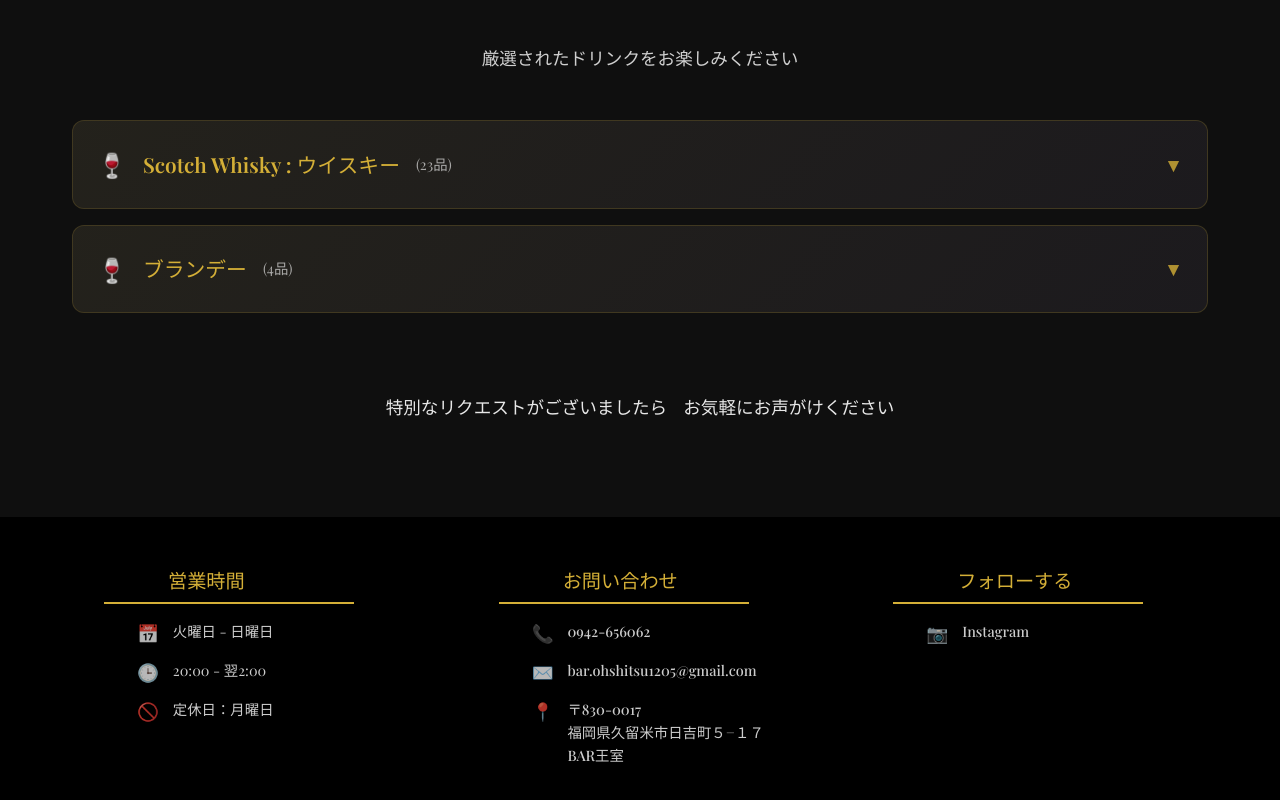
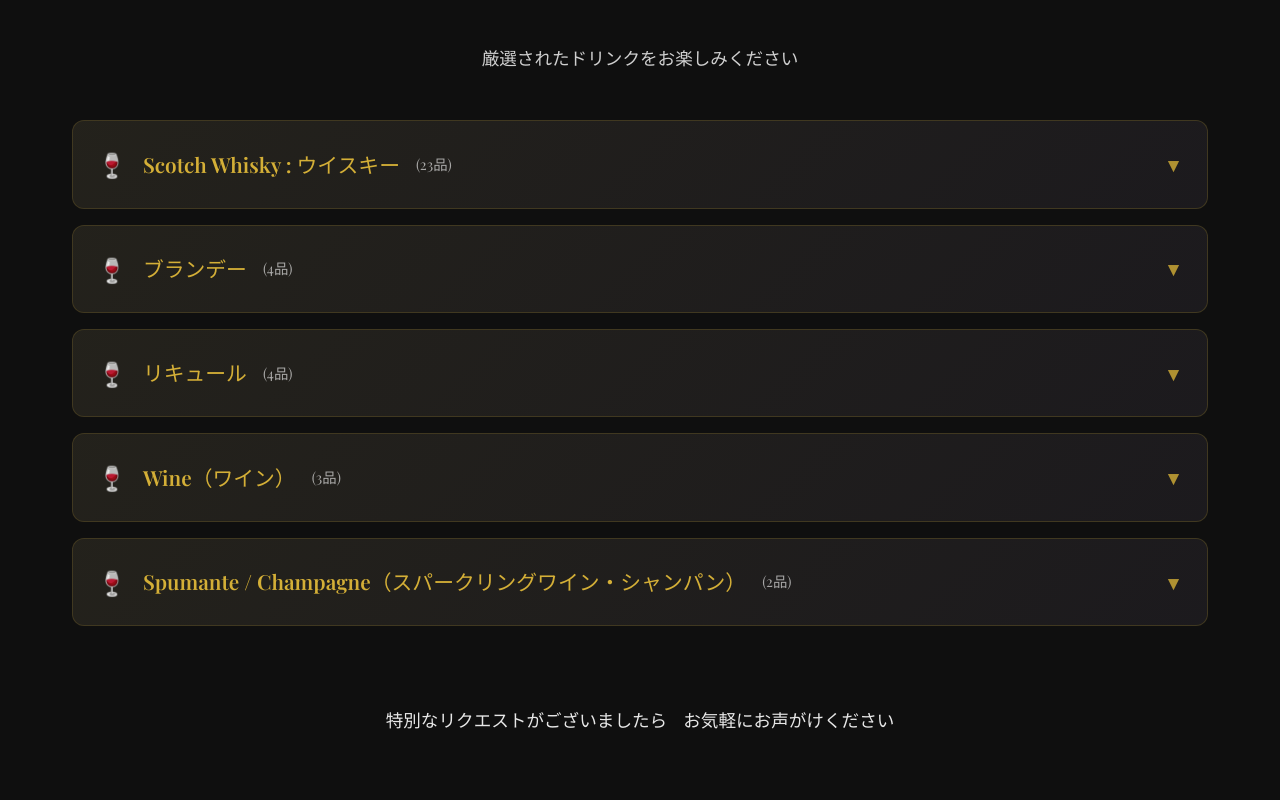
Before and after one commit to tora-spl/oushitsu, a React (Vite) app: page / in a window 1280 px wide. Shown: the part 1682-2482 px from the top of the page. Built offline with nearby package versions, Linux system fonts and the light colour scheme.

Commit message:
マニュりんちょ完了よ　　虎くん

```diff
--- a/src/components/Menu.tsx
+++ b/src/components/Menu.tsx
@@ -52,6 +52,33 @@
         // Spirits
         { id: 3, name: 'Coruba Jamaica Rum', description: 'コルバ ジャマイカラム / Coruba Jamaica Rum', price: 800, category: 'spirit' },
         { id: 4, name: 'Fukutokuchou Gin Mumei', description: '福徳長 ジン 無銘 / Fukutokuchou Gin Mumei', price: 800, category: 'spirit' }
+      ]
+    },
+    {
+      id: 3,
+      name: 'リキュール',
+      drinks: [
+        { id: 1, name: 'Kahlua Coffee Liqueur', description: 'カルーア コーヒーリキュール / Kahlua Coffee Liqueur', price: 700, category: 'spirit' },
+        { id: 2, name: 'Lejay Creme de Cassis', description: 'ルジェ クレームド カシス / Lejay Creme de Cassis', price: 700, category: 'spirit' },
+        { id: 3, name: 'Aragoshi Yuzu', description: '梅乃宿 あらごしゆず / Aragoshi Yuzu', price: 700, category: 'spirit' },
+        { id: 4, name: 'Aragoshi Momo', description: '梅乃宿 あらごしもも / Aragoshi Momo', price: 700, category: 'spirit' }
+      ]
+    },
+    {
+      id: 4,
+      name: 'Wine（ワイン）',
+      drinks: [
+        { id: 1, name: 'Skyside Chardonnay', description: 'スカイサイド シャルドネ / Skyside Chardonnay', price: 6000, category: 'wine' },
+        { id: 2, name: 'Skyside Red Blend', description: 'スカイサイド レッドブレンド / Skyside Red Blend', price: 6000, category: 'wine' },
+        { id: 3, name: 'Labouré Roi Pinotnoir', description: 'ラブレロワ ピノノワール / Labouré Roi Pinotnoir', price: 6500, category: 'wine' }
+      ]
+    },
+    {
+      id: 5,
+      name: 'Spumante / Champagne（スパークリングワイン・シャンパン）',
+      drinks: [
+        { id: 1, name: 'Santero Pinot Rose', description: 'サンテロ ピノロゼ / Santero Pinot Rose', price: 3500, category: 'wine' },
+        { id: 2, name: 'Moet & Chandon B-I', description: 'モエ・エ・シャンドン ブリュット アンペリアル / Moet & Chandon B-I', price: 15000, category: 'wine' }
       ]
     },
 
```
